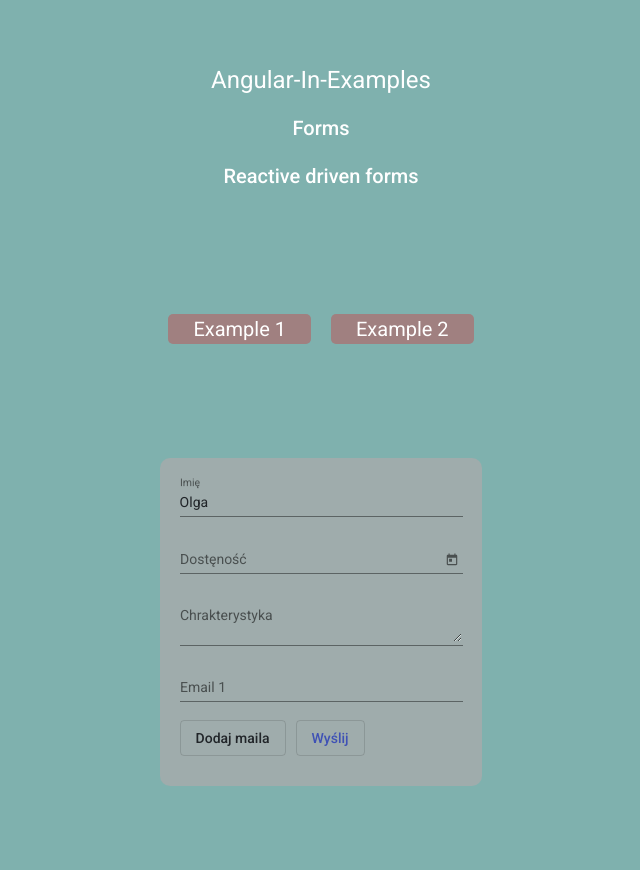
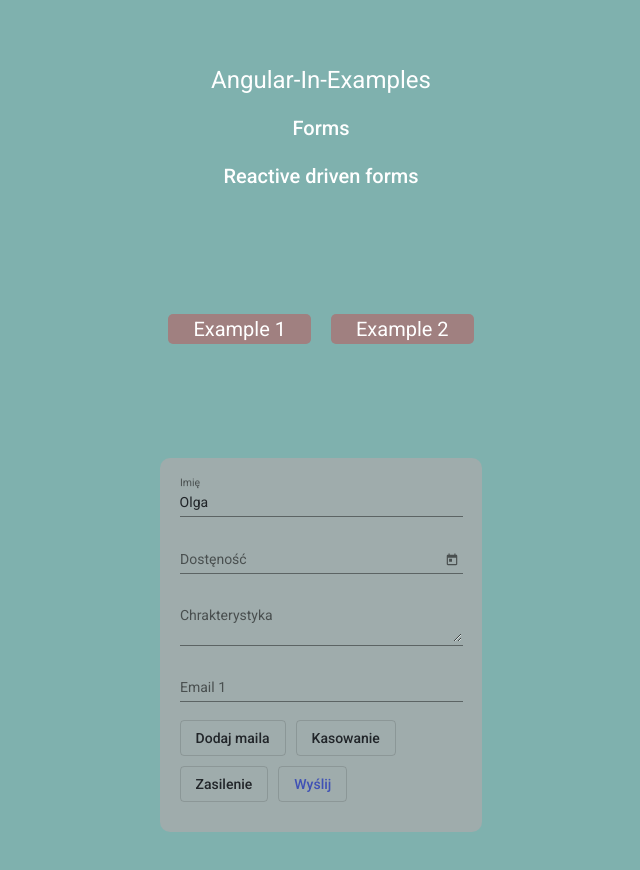
Before and after one commit to RafalM2000/forms, an Angular app: page /two in a window 1280 px wide. Shown: the top 870 px of the page, without its empty margins (319-959 px from the left). Built offline with nearby package versions, Linux system fonts and the light colour scheme.

Commit message:
rest i patchValue

```diff
--- a/src/app/two/two.component.html
+++ b/src/app/two/two.component.html
@@ -37,6 +37,8 @@
                 </span>
             </div>
             <button type="button" (click) = "addEmail()" mat-stroked-button>Dodaj maila</button>
+            <button type="button" (click) = "myFormModel.reset()" mat-stroked-button>Kasowanie</button>
+            <button type="button" (click) = "reload()" mat-stroked-button>Zasilenie</button>
           <button
           type="submit"
           color="primary"
--- a/src/app/two/two.component.ts
+++ b/src/app/two/two.component.ts
@@ -51,4 +51,10 @@
   addEmail() {
     (this.myFormModel.get('emails') as FormArray).push(new FormControl());
   }
+
+  reload() {
+    this.myFormModel.patchValue(
+      {yourName: 'Olga'}
+    );
+  }
 }
```
